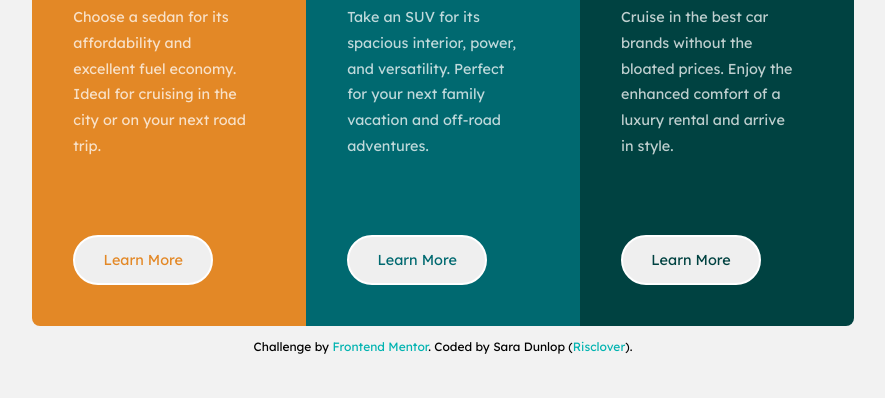
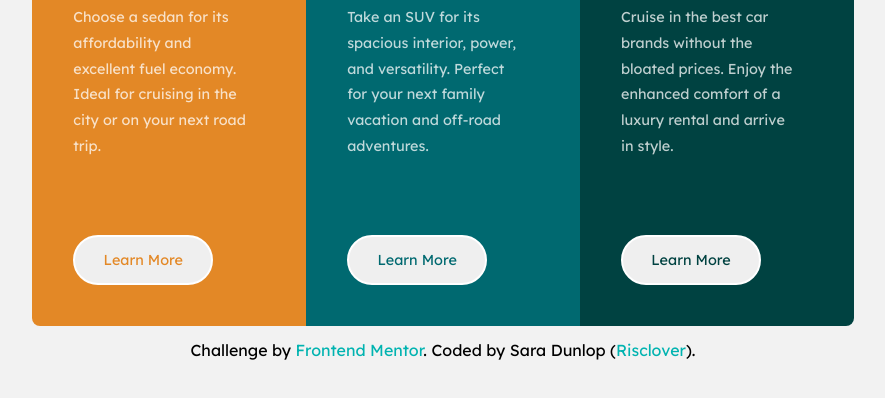
Before and after one commit to Risclover/3-Column_Preview_Card, a plain HTML site: page index.html in a window 1280 px wide. Shown: the part 328-726 px from the top of the page, without its empty margins (197-1082 px from the left). Drawn offline with Linux system fonts and the light colour scheme.

Commit message:
Added screenshots for README

```diff
--- a/styles.css
+++ b/styles.css
@@ -113,7 +113,7 @@ button {
 .attribution {
     color: black;
     text-align: center;
-    font-size: 12px;
+    font-size: .6em;
     margin: -70px 20px 70px 20px;
 }
 
@@ -162,6 +162,7 @@ a:hover {
 
     .attribution {
         margin: 10px 10px 100px 10px;
+        font-size: 1em;
     }
 
 }
@@ -200,5 +201,6 @@ a:hover {
 
     .attribution {
         margin: 10px 10px 90px 10px;
+        font-size: .7em;
     }
 }
```
Also changed, not shown: desktop_screenshot.png (added), mobile_screenshot.png (added).
